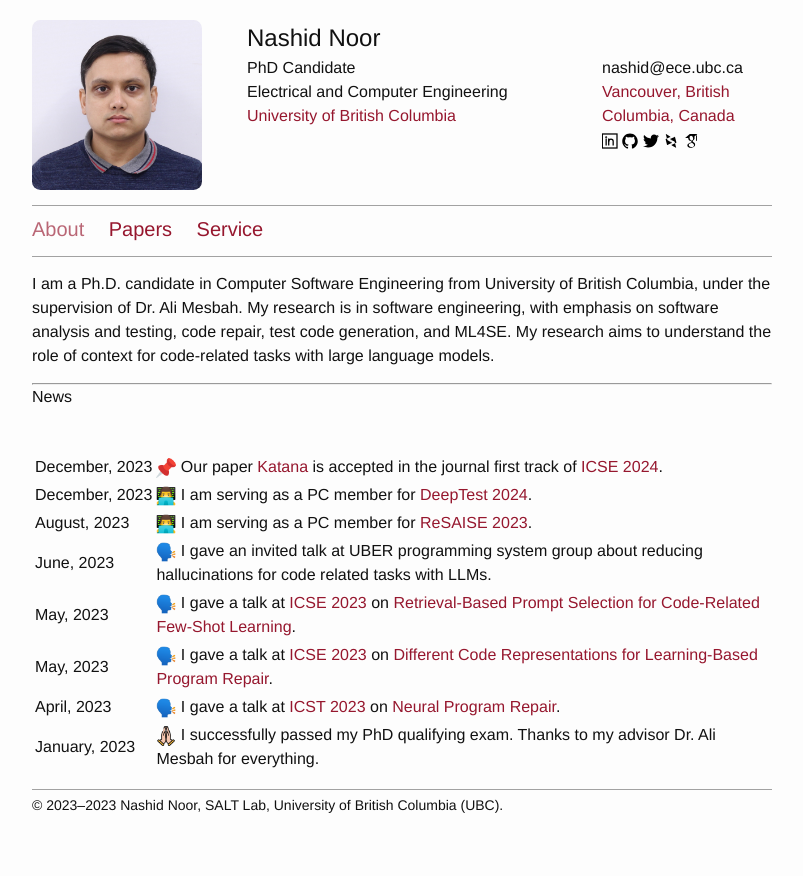
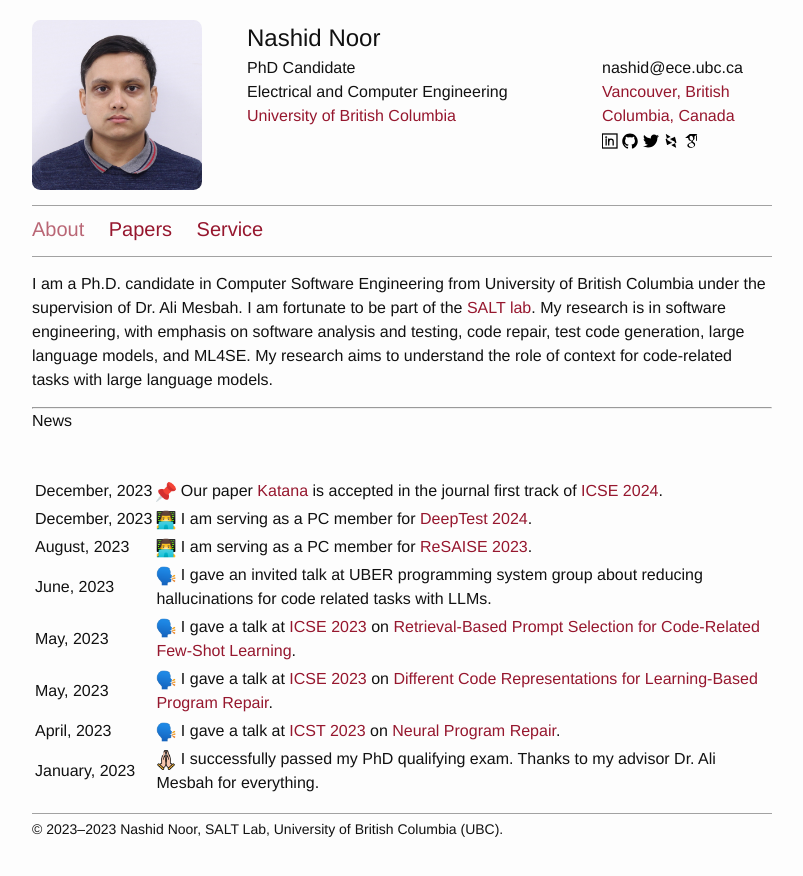
Before and after one commit to nashid/nashid.github.io, a Jekyll site: the page built from index.md, in a window 1280 px wide. Shown: the top 876 px of the page, without its empty margins (238-1041 px from the left). Built offline with Jekyll 4.4.1, drawn with Linux system fonts in a browser that asks for light colours.

```diff
--- a/index.md
+++ b/index.md
@@ -4,8 +4,10 @@
 weight: 1
 group: about
 ---
-I am a Ph.D. candidate in Computer Software Engineering from University of British Columbia, under the supervision of Dr. Ali Mesbah.
-My research is in software engineering, with emphasis on software analysis and testing, code repair, test code generation, and ML4SE.
+
+I am a Ph.D. candidate in Computer Software Engineering from University of British Columbia under the supervision of Dr. Ali Mesbah.
+I am fortunate to be part of the [SALT lab](https://people.ece.ubc.ca/amesbah/salt/).
+My research is in software engineering, with emphasis on software analysis and testing, code repair, test code generation, large language models, and ML4SE.
 My research aims to understand the role of context for code-related tasks with large language models.
 
 ---
```
